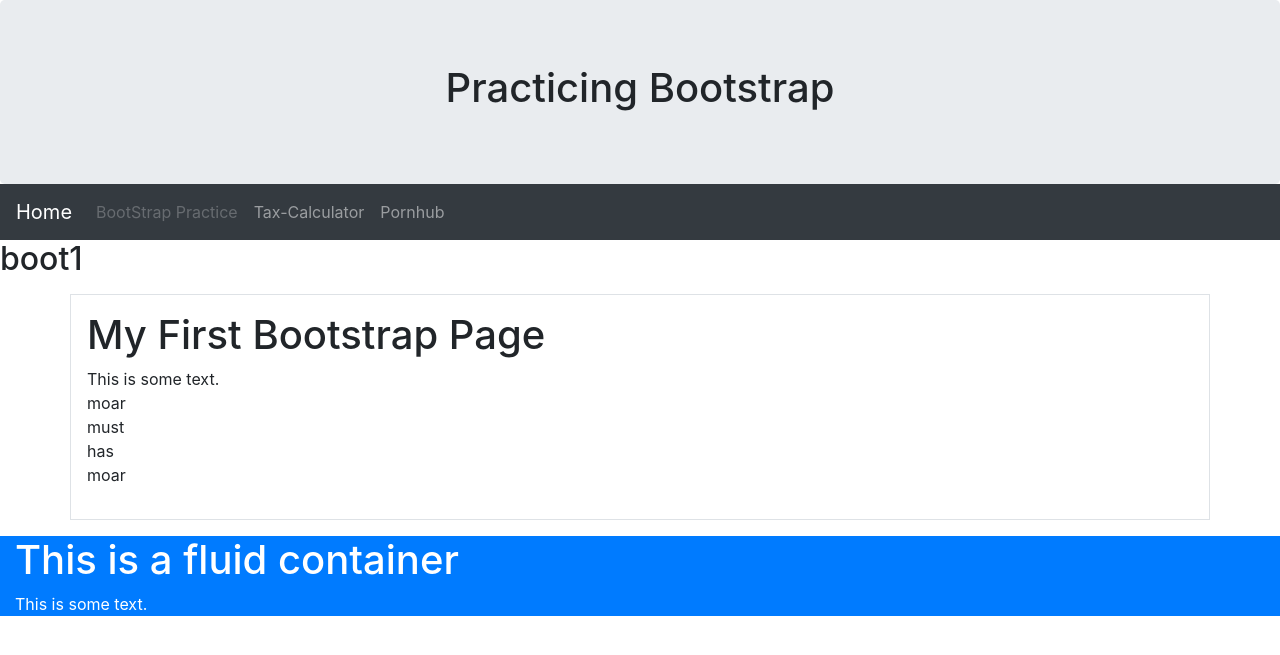
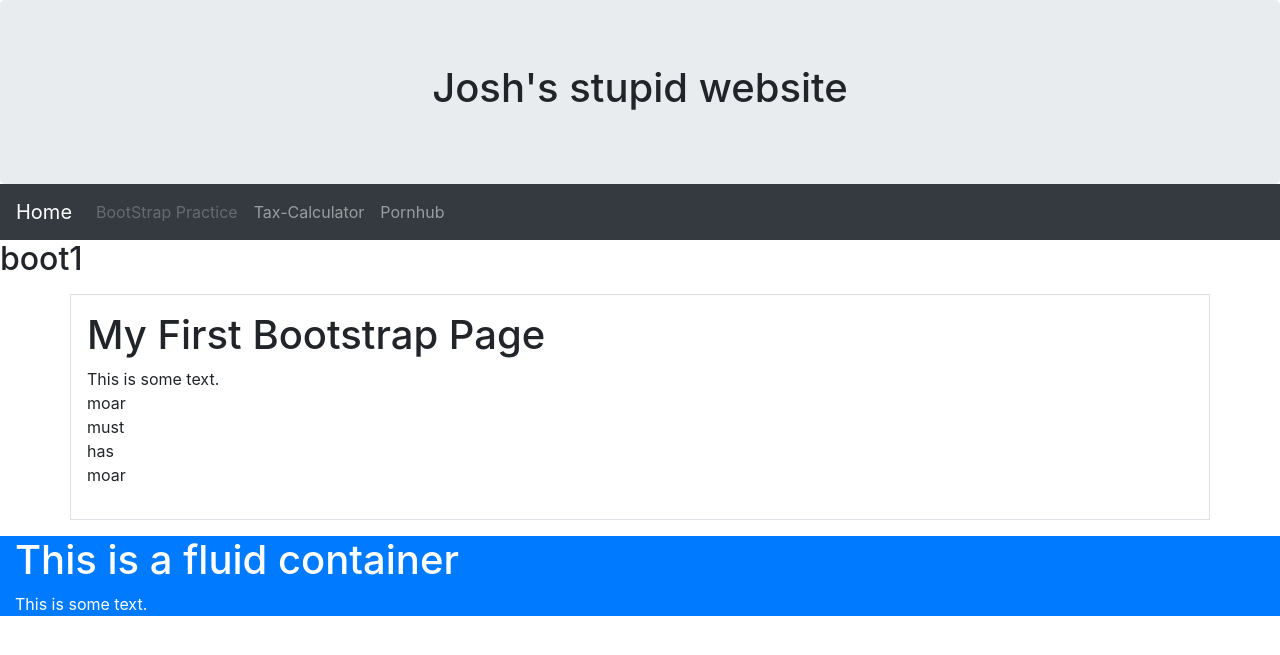
Before and after one commit to jkchen5684/jkchen5684.github.io, a Jekyll site: the page boot.html, which Jekyll copies as it is, in a window 1280 px wide. Shown: the top 655 px of the page. Built offline with Jekyll 4.4.1, drawn with Linux system fonts in a browser that asks for light colours.

Commit message:
Update boot.html

```diff
--- a/boot.html
+++ b/boot.html
@@ -10,7 +10,7 @@
 
 <body>
   <div class="jumbotron text-center" style="margin-bottom:0">
-    <h1>Practicing Bootstrap</h1>
+    <h1>Josh's stupid website</h1>
   </div>
   <nav class="navbar navbar-expand-sm bg-dark navbar-dark">
     <a class="navbar-brand" href="https://jkchen5684.github.io/">Home</a>
```
